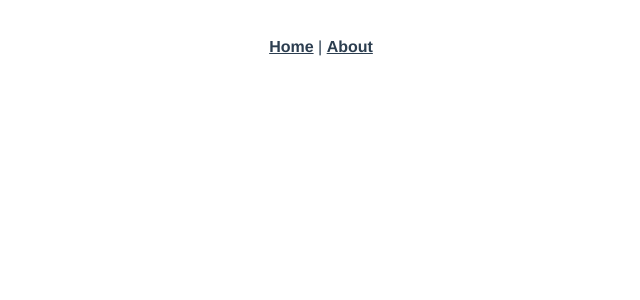
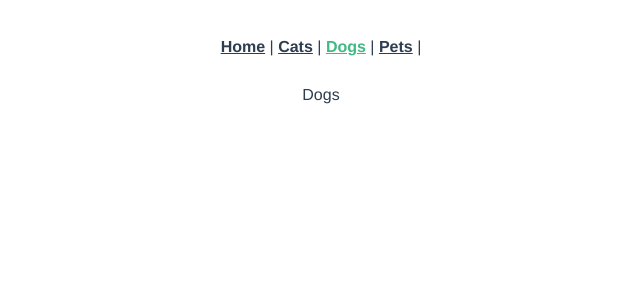
Before and after one commit to mogumogu-tatsugoro/adopt-pets, a Vue app: page /dogs in a window 1280 px wide. Shown: the top 300 px of the page, without its empty margins (319-959 px from the left). Built offline with nearby package versions, Linux system fonts and the light colour scheme.

Commit message:
routing views and remove unnecessary files

```diff
--- a/src/App.vue
+++ b/src/App.vue
@@ -2,7 +2,9 @@
   <div id="app">
     <div id="nav">
       <router-link to="/">Home</router-link> |
-      <router-link to="/about">About</router-link>
+      <router-link to="/cats">Cats</router-link> |
+      <router-link to="/dogs">Dogs</router-link> |
+      <router-link to="/pets">Pets</router-link> |
     </div>
     <router-view/>
   </div>
--- a/src/router/index.js
+++ b/src/router/index.js
@@ -1,22 +1,36 @@
 import Vue from 'vue'
 import VueRouter from 'vue-router'
 import Home from '../views/Home.vue'
+import Cats from '../views/Cats.vue'
+import Dogs from '../views/Dogs.vue'
+import Pets from '../views/Pets.vue'
 
 Vue.use(VueRouter)
 
 const routes = [
   {
     path: '/',
+    // nameプロパティを指定することで名前を使ってルートを特定できるようになる
+    // 名前を付けたルートにリンクするには、 router-link コンポーネントの to プロパティにオブジェクトを渡します。
+    // e.g. <router-link :to="{ name: 'user', params: { userId: 123 }}">User</router-link>
+    // ref. https://router.vuejs.org/ja/guide/essentials/named-routes.html
     name: 'home',
     component: Home
   },
   {
-    path: '/about',
-    name: 'about',
-    // route level code-splitting
-    // this generates a separate chunk (about.[hash].js) for this route
-    // which is lazy-loaded when the route is visited.
-    component: () => import(/* webpackChunkName: "about" */ '../views/About.vue')
+    path: '/cats',
+    name: 'cats',
+    component: Cats
+  },
+  {
+    path: '/dogs',
+    name: 'dogs',
+    component: Dogs
+  },
+  {
+    path: '/pets',
+    name: 'pets',
+    component: Pets
   }
 ]
 
--- a/src/views/About.vue
+++ /dev/null
@@ -1,5 +0,0 @@
-<template>
-  <div class="about">
-    <h1>This is an about page</h1>
-  </div>
-</template>
--- /dev/null
+++ b/src/views/Cats.vue
@@ -0,0 +1,5 @@
+<template>
+  <div>
+    Cats
+  </div>
+</template>
--- /dev/null
+++ b/src/views/Dogs.vue
@@ -0,0 +1,5 @@
+<template>
+  <div>
+    Dogs
+  </div>
+</template>
--- a/src/views/Home.vue
+++ b/src/views/Home.vue
@@ -1,19 +1,11 @@
 <template>
   <div class="home">
-    <img alt="Vue logo" src="../assets/logo.png">
-    <HelloWorld msg="Welcome to Your Vue.js App"/>
+    Home
   </div>
 </template>
 
 <script>
-// @ is an alias to /src
-import HelloWorld from '@/components/HelloWorld.vue'
-
 export default {
-  name: 'home',
-  // viewsはrouterに呼ばれページを表示し、その中で利用したいコンポーネントを呼び出す
-  components: {
-    HelloWorld
-  }
+  name: 'home'
 }
 </script>
--- /dev/null
+++ b/src/views/Pets.vue
@@ -0,0 +1,5 @@
+<template>
+  <div>
+    Pets
+  </div>
+</template>
```
